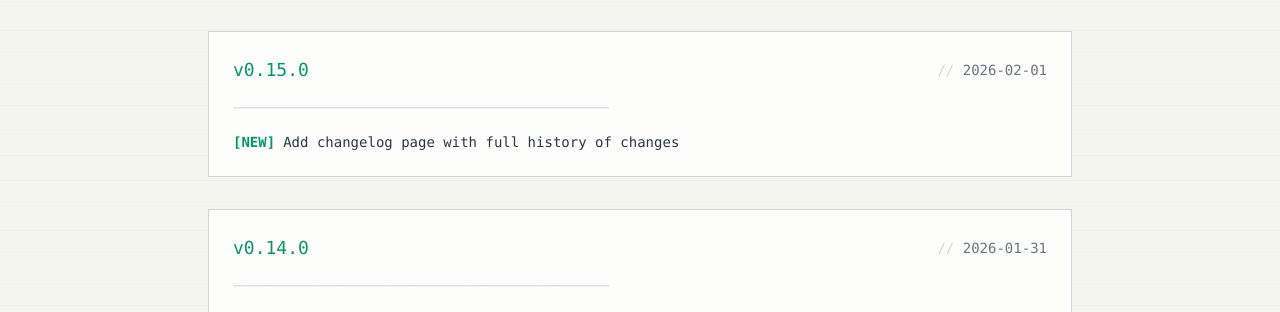
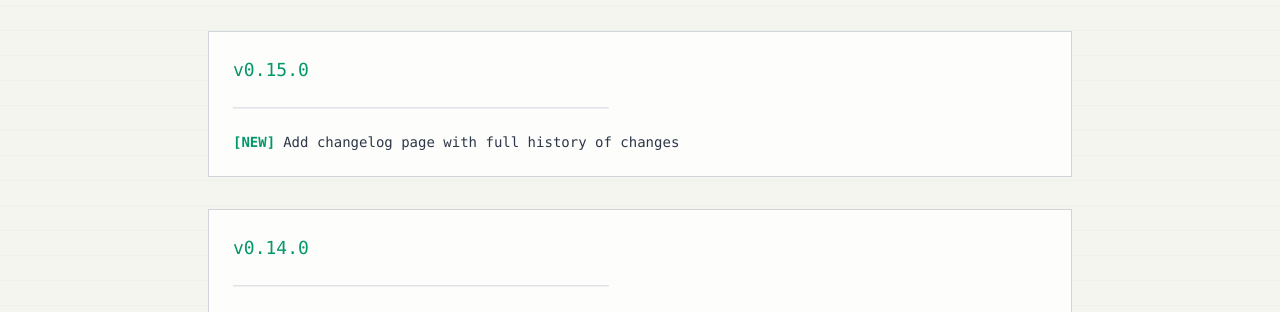
Before and after one commit to BradMcGonigle/ascii-scores, a Next.js app: page /changelog in a window 1280 px wide. Shown: the part 364-676 px from the top of the page. Built offline with nearby package versions, Linux system fonts and the light colour scheme; no server answers.

Commit message:
fix: remove inaccurate dates from changelog entries
https://claude.ai/code/session_01EP3fgLSMAvHJ8cUezrsCfy

```diff
--- a/src/app/changelog/page.tsx
+++ b/src/app/changelog/page.tsx
@@ -10,7 +10,6 @@ export const metadata: Metadata = {
 
 interface ChangelogEntry {
   version: string;
-  date: string;
   changes: {
     type: "feat" | "fix" | "refactor" | "chore" | "docs" | "style" | "perf" | "revert";
     description: string;
@@ -20,14 +19,12 @@ interface ChangelogEntry {
 const CHANGELOG: ChangelogEntry[] = [
   {
     version: "0.15.0",
-    date: "2026-02-01",
     changes: [
       { type: "feat", description: "Add changelog page with full history of changes" },
     ],
   },
   {
     version: "0.14.0",
-    date: "2026-01-31",
     changes: [
       { type: "feat", description: "Add countdown to next auto-refresh in sync status" },
       { type: "fix", description: "Display last synced time in user's local timezone" },
@@ -35,7 +32,6 @@ const CHANGELOG: ChangelogEntry[] = [
   },
   {
     version: "0.13.1",
-    date: "2025-01-29",
     changes: [
       { type: "fix", description: "Pad ASCII art lines to equal length for consistent rendering" },
       { type: "revert", description: "Remove Fira Code web font - made rendering worse" },
@@ -43,7 +39,6 @@ const CHANGELOG: ChangelogEntry[] = [
   },
   {
     version: "0.13.0",
-    date: "2025-01-28",
     changes: [
       { type: "feat", description: "Add NCAA men's and women's basketball support" },
       { type: "feat", description: "Add ASCII block letters for NCAAM and NCAAW leagues" },
@@ -54,7 +49,6 @@ const CHANGELOG: ChangelogEntry[] = [
   },
   {
     version: "0.12.1",
-    date: "2025-01-27",
     changes: [
       { type: "feat", description: "Add accessible stat definitions with abbr elements" },
       { type: "fix", description: "Restore NHL, NFL, NBA block letters styling" },
@@ -62,7 +56,6 @@ const CHANGELOG: ChangelogEntry[] = [
   },
   {
     version: "0.12.0",
-    date: "2025-01-26",
     changes: [
       { type: "feat", description: "Replace sport icons with ASCII block letter league names" },
       { type: "feat", description: "Implement large ASCII league icons on homepage" },
@@ -70,7 +63,6 @@ const CHANGELOG: ChangelogEntry[] = [
   },
   {
     version: "0.11.0",
-    date: "2025-01-25",
     changes: [
       { type: "feat", description: "Add team records to game cards" },
       { type: "feat", description: "Update NHL game stats to show G, A, SV%" },
@@ -81,21 +73,18 @@ const CHANGELOG: ChangelogEntry[] = [
   },
   {
     version: "0.10.0",
-    date: "2025-01-24",
     changes: [
       { type: "fix", description: "Display scheduled game times in user's local timezone" },
     ],
   },
   {
     version: "0.9.0",
-    date: "2025-01-23",
     changes: [
       { type: "feat", description: "Add PGA to navigation and enable full-width layout for PGA/F1" },
     ],
   },
   {
     version: "0.8.0",
-    date: "2025-01-22",
     changes: [
       { type: "feat", description: "Add race weekend navigation for F1" },
       { type: "feat", description: "Cache F1 historical races and add date navigation" },
@@ -104,7 +93,6 @@ const CHANGELOG: ChangelogEntry[] = [
   },
   {
     version: "0.7.0",
-    date: "2025-01-21",
     changes: [
       { type: "feat", description: "Implement comprehensive SEO best practices" },
       { type: "feat", description: "Improve golf leaderboard with round tabs and better formatting" },
@@ -114,21 +102,18 @@ const CHANGELOG: ChangelogEntry[] = [
   },
   {
     version: "0.6.0",
-    date: "2025-01-20",
     changes: [
       { type: "fix", description: "Comprehensive accessibility improvements for WCAG 2.1 AA compliance" },
     ],
   },
   {
     version: "0.5.0",
-    date: "2025-01-19",
     changes: [
       { type: "refactor", description: "Convert Navigation to server component with minimal client boundary" },
     ],
   },
   {
     version: "0.4.0",
-    date: "2025-01-18",
     changes: [
       { type: "feat", description: "Add period/quarter/inning score breakdowns to game cards" },
       { type: "feat", description: "Add game statistics and update README examples" },
@@ -137,7 +122,6 @@ const CHANGELOG: ChangelogEntry[] = [
   },
   {
     version: "0.3.0",
-    date: "2025-01-17",
     changes: [
       { type: "feat", description: "Add light theme with system/dark/light selector" },
       { type: "fix", description: "Use theme-aware colors for cards, shadows, and patterns" },
@@ -146,7 +130,6 @@ const CHANGELOG: ChangelogEntry[] = [
   },
   {
     version: "0.2.0",
-    date: "2025-01-16",
     changes: [
       { type: "feat", description: "Add smart date navigation that skips to days with games" },
       { type: "feat", description: "Add date navigation for viewing past and upcoming scores" },
@@ -155,7 +138,6 @@ const CHANGELOG: ChangelogEntry[] = [
   },
   {
     version: "0.1.0",
-    date: "2025-01-15",
     changes: [
       { type: "feat", description: "Enhance ASCII art styling with retro CRT terminal aesthetic" },
       { type: "feat", description: "Adopt Vercel React best practices" },
@@ -225,15 +207,9 @@ export default function ChangelogPage() {
               <article key={entry.version} className="font-mono">
                 <div className="retro-card p-6">
                   {/* Version header */}
-                  <div className="flex flex-col sm:flex-row sm:items-center sm:justify-between gap-2 mb-4">
-                    <h2 className="text-lg">
-                      <span className="text-terminal-green">v{entry.version}</span>
-                    </h2>
-                    <time className="text-terminal-muted text-sm" dateTime={entry.date}>
-                      <span className="text-terminal-border">{"// "}</span>
-                      {entry.date}
-                    </time>
-                  </div>
+                  <h2 className="text-lg mb-4">
+                    <span className="text-terminal-green">v{entry.version}</span>
+                  </h2>
 
                   {/* Divider */}
                   <div className="text-terminal-border text-xs mb-4" aria-hidden="true">
```
